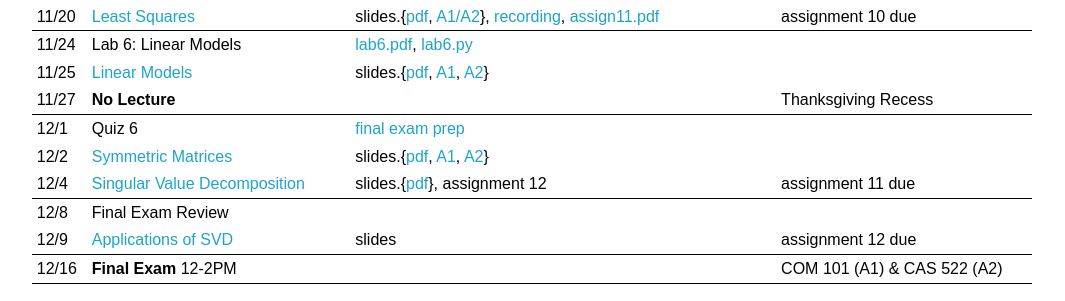
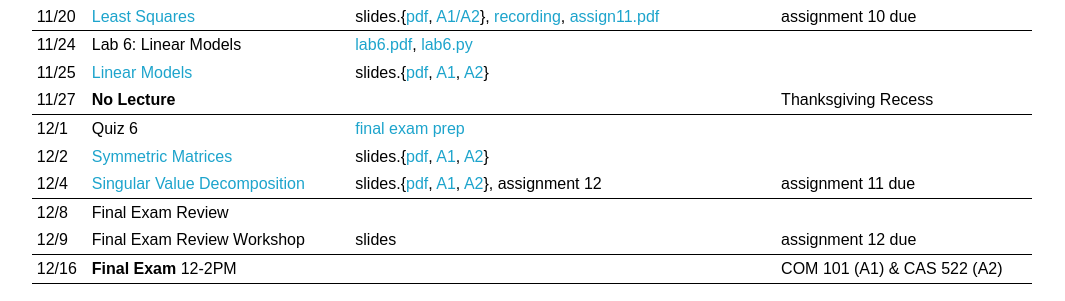
Before and after one commit to nmmull/CS132-F25, a plain HTML site: page index.html in a window 1280 px wide. Shown: the part 1443-1744 px from the top of the page, without its empty margins (108-1173 px from the left). Drawn offline with Linux system fonts and the light colour scheme.

Commit message:
update webpage

```diff
--- a/index.html
+++ b/index.html
@@ -533,7 +533,7 @@
             Singular Value Decomposition
           </a>
         </td>
-        <td>slides.{<a href="Slides/26-svd.pdf">pdf</a>}, assignment 12</td>
+        <td>slides.{<a href="Slides/26-svd.pdf">pdf</a>, <a href="Slides/26-svdA1.pdf">A1</a>, <a href="Slides/26-svdA2.pdf">A2</a>}, assignment 12</td>
         <td>assignment 11 due</td>
       </tr>
       <tr class="week">
@@ -545,9 +545,7 @@
       <tr>
         <td>12/9</td>
         <td>
-          <a href="https://mcrovella.github.io/CS132-Geometric-Algorithms/L26ApplicationsOfSVD.html">
-            Applications of SVD
-          </a>
+          Final Exam Review Workshop
         </td>
         <td>slides</td>
         <td>assignment 12 due</td>
```
Also changed, not shown: 2 other files.
